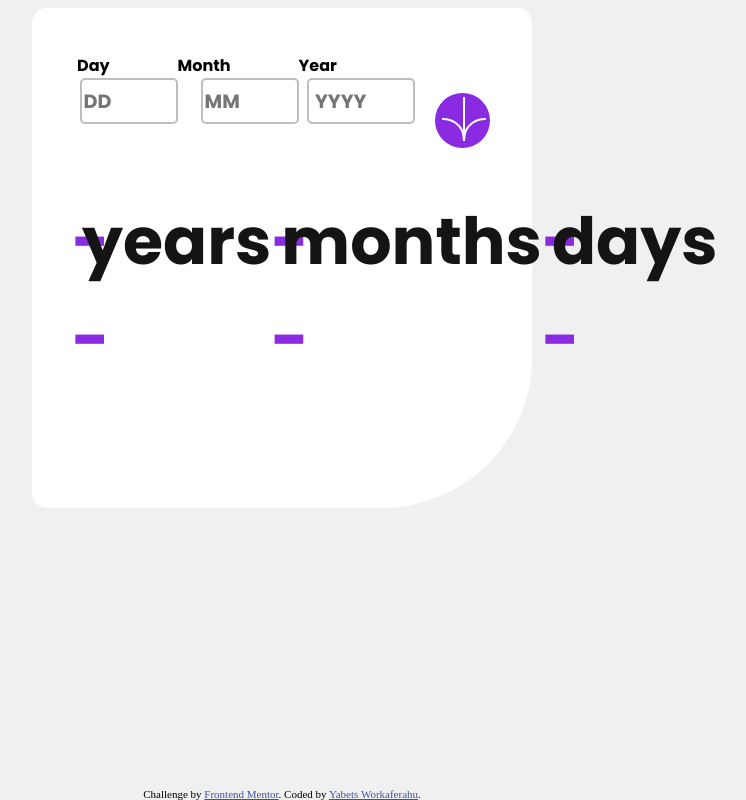
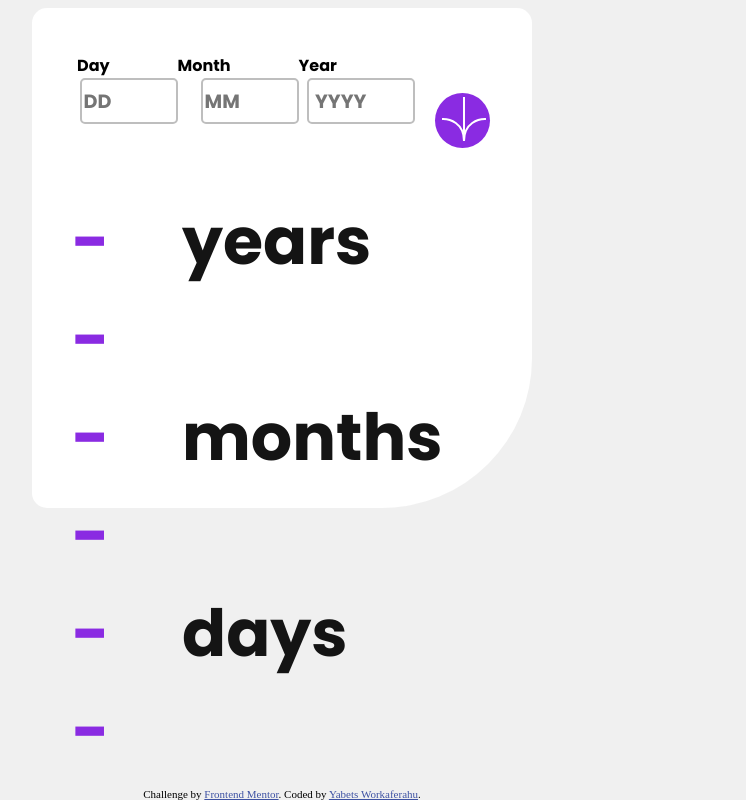
Before and after one commit to paradox143yab/Age-calculator, a plain HTML site: page index.html in a window 1280 px wide. Shown: the whole page, without its empty margins (358-1104 px from the left). Drawn offline with Linux system fonts and the light colour scheme.

Commit message:
Update index.html for better styling of output

```diff
--- a/index.html
+++ b/index.html
@@ -77,12 +77,20 @@ body {
     font-weight: bold;
 }
 
+
 .outputs {
     display: flex;
-    flex-direction: row;
+    flex-direction: column;
     color: hsl(0, 0%, 8%);
     margin-left: 40px;
     font-size: 65px;
+}
+.months , .days ,.years {
+    display: flex;
+    flex-direction: row;
+}
+.textY ,.textD ,.textM{
+    margin-left: 100px;
 }
 
 .dash {
@@ -187,10 +195,16 @@ span {
                         alt="arrow-icon"></button>
 
             </div>
-            <div class="outputs">
-                <span class="dash " id="ydash">--</span> <span class="textY">years
-                </span><span class="dash" id="mdash">--</span> months<br> <span
-                    class="dash" id="ddash">--</span> days
+         <div class="outputs">
+                <div class="years">
+                    <span class="dash " id="ydash">--</span> <span class="textY">years
+                    </span>
+                </div>
+                <div class="months"><span class="dash" id="mdash">--</span> <span class="textM">months</span></div>
+                 <div class="days">
+                    <span
+                    class="dash" id="ddash">--</span> <span class="textD">days</span>
+                 </div>
             </div>
 
         </div>
```
